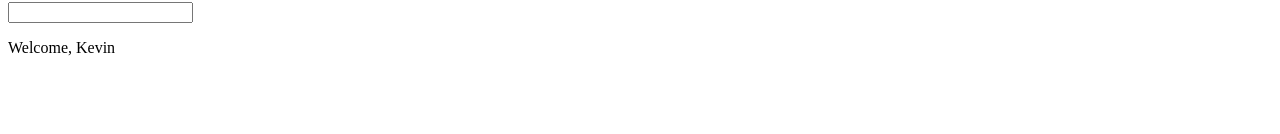
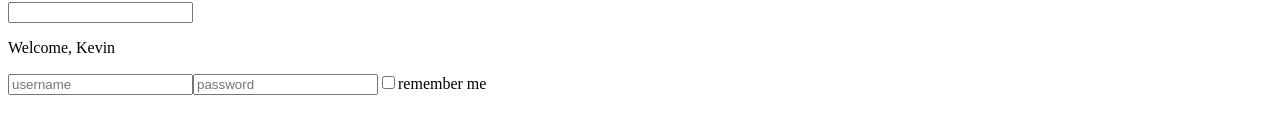
Before and after one commit to Folvin/react-exercises, a React (Create React App) app: page / in a window 1280 px wide. Shown: the part 654-788 px from the top of the page. Built offline with nearby package versions, Linux system fonts and the light colour scheme.

Commit message:
feat: forms-02 completato

```diff
--- a/src/App.js
+++ b/src/App.js
@@ -3,7 +3,8 @@ import {ClickCounter} from "./ClickCounter";
 import {ClickTracker} from "./ClickTracker";
 import {Counter} from "./Counter";
 import {Hello} from "./Hello";
-import { InteractiveWelcome } from "./InteractiveWelcome";
+import {InteractiveWelcome} from "./InteractiveWelcome";
+import {Login} from "./Login";
 import {Welcome} from "./Welcome";
 
 export class App extends React.Component {
@@ -20,6 +21,7 @@ export class App extends React.Component {
                 <ClickCounter />
                 <ClickTracker />
                 <InteractiveWelcome />
+                <Login />
             </div>
         );
     }
--- /dev/null
+++ b/src/Login.js
@@ -0,0 +1,43 @@
+/* Create a Login component containing three inputs: a username input, a password input and a remember checkbox.
+All three inputs should be controlled components */
+
+import React from "react";
+
+export class Login extends React.Component {
+    state = {
+        username: undefined,
+        password: undefined,
+        remember: undefined,
+    };
+
+    inputHandler = (e) => {
+        const name = e.target.name
+        const type = e.target.type
+        this.setState({[name]: (type === "checkbox") ? e.target.checked : e.target.value})
+    };
+
+    render() {
+        return (
+            <div>
+                <input
+                    onChange={this.inputHandler}
+                    name="username"
+                    type="text"
+                    placeholder="username"
+                />
+                <input
+                    onChange={this.inputHandler}
+                    name="password"
+                    type="password"
+                    placeholder="password"
+                />
+                <input
+                    onChange={this.inputHandler}
+                    name="remember"
+                    type="checkbox"
+                />
+                <span>remember me</span>
+            </div>
+        );
+    }
+}
```
